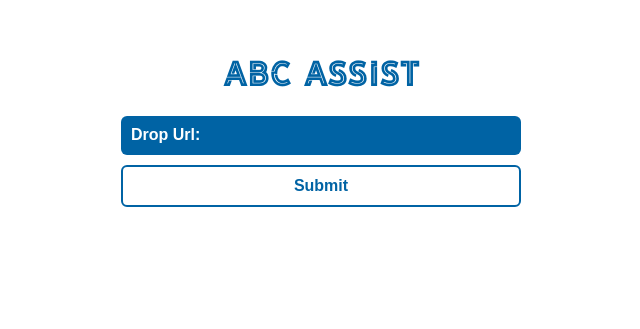
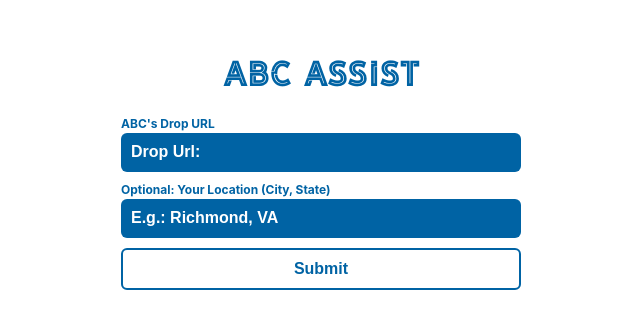
Before and after one commit to LoganLeopold/abc-scrape, a React (Create React App) app: page / in a window 1280 px wide. Shown: the part 223-552 px from the top of the page, without its empty margins (319-959 px from the left). Built offline with nearby package versions, Linux system fonts and the light colour scheme.

Commit message:
FE + Server take optional city string

```diff
--- a/src/App.css
+++ b/src/App.css
@@ -76,7 +76,15 @@ h1 {
   width: 100vw;
 }
 
-input[name="drop_url"] {
+.form_label {
+  text-align: left;
+  font-size: 12px;
+  margin-bottom: 2px;
+  color: var(--color-primary-blue);
+  font-weight: bold;;
+}
+
+input[type="text"] {
   border: none;
   margin-bottom: 10px;
   padding: 10px;
@@ -88,7 +96,11 @@ input[name="drop_url"] {
   border-bottom: 1px solid rgba(0,0,0,0);
 }
 
-input[name="drop_url"]:focus {
+input[type="text"]:hover {
+  box-shadow: 0 0 10px 3px rgba(255,255,255,.4) inset;
+}
+
+input[type="text"]:focus {
   outline: none;
   background: white;
   color: var(--color-primary-blue);
@@ -97,7 +109,7 @@ input[name="drop_url"]:focus {
   padding-left: 0;
 }
 
-input[name="drop_url"]::placeholder {
+input[type="text"]::placeholder {
   color: white;
 }
 
--- a/src/App.js
+++ b/src/App.js
@@ -7,17 +7,21 @@ import './fonts/youre gone it.otf'
 function App() {
   const [dropUrl, setDropUrl] = useState('')
   const [listUrl, setListUrl] = useState('')
+  const [currentLocation, setCurrentLocation] = useState('')
 
   const onUrlInputChange = (e) => {
-    console.log(e.target.value, "CHANGE")
     setDropUrl(e.target.value)
+  }
+
+  const onCurrentLocationChange = (e) => {
+    setCurrentLocation(e.target.value)
   }
 
   const processLocations = async () => {
     try {
       const response = await axios.post(
         'http://localhost:3001/processLocations',
-        { dropUrl },
+        { dropUrl, currentLocation },
       );
       setListUrl(response.data)
       console.log(response)
@@ -39,7 +43,10 @@ function App() {
         <span class="title_animate">S</span>
         <span class="title_animate">T</span>
       </h1>
+      <label class="form_label">ABC's Drop URL</label>
       <input type="text" name="drop_url" placeholder='Drop Url:' onChange={onUrlInputChange}/>
+      <label class="form_label">Optional: Your Location (City, State)</label>
+      <input type="text" name="current_location" placeholder="E.g.: Richmond, VA" onChange={onCurrentLocationChange}/>
       <input type="submit" value="Submit" style={{display: 'block'}} onClick={processLocations}/>
 
       {
```
Also changed, not shown: 1 other file (tests, documents, lock files or other folders).
